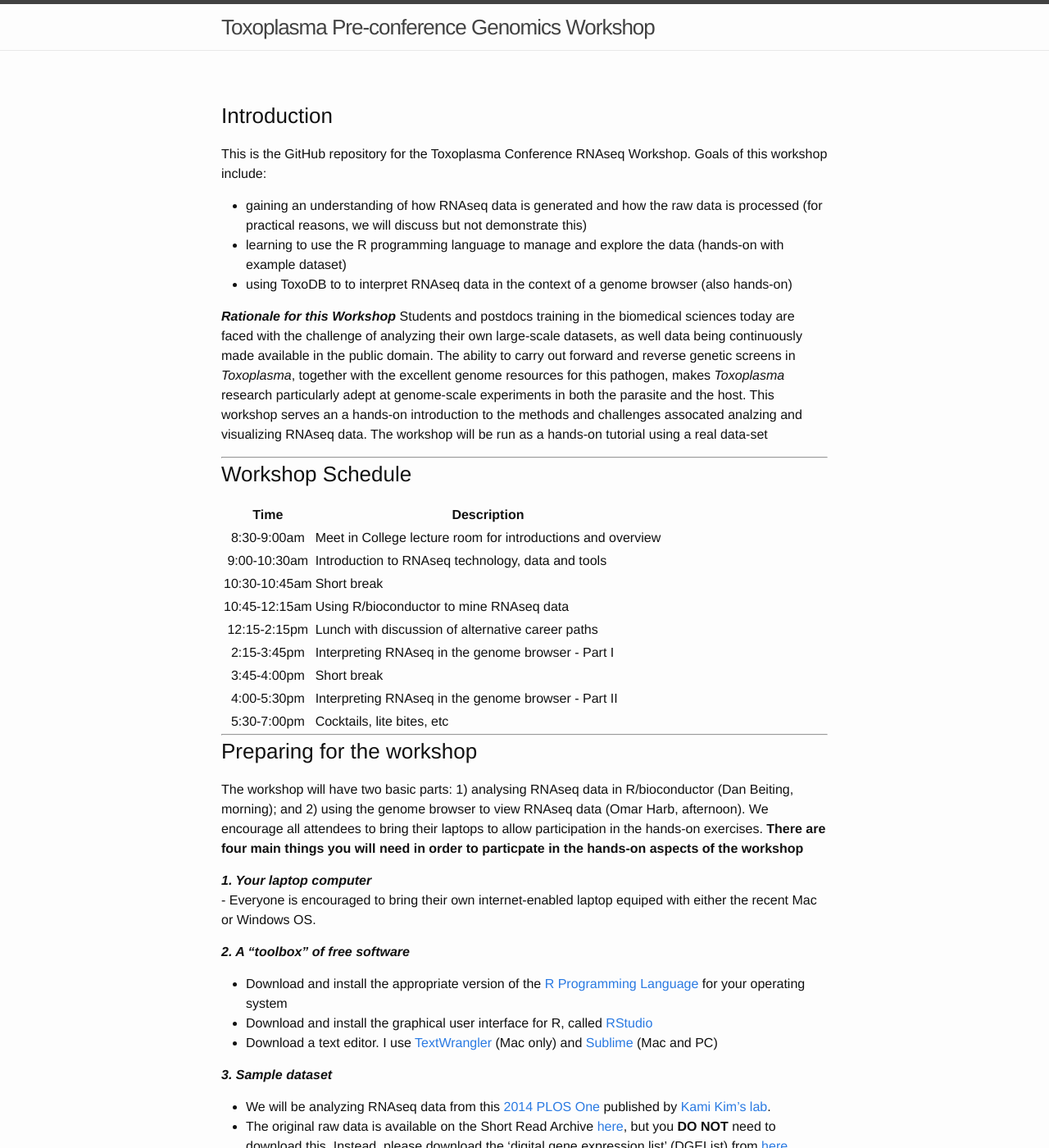
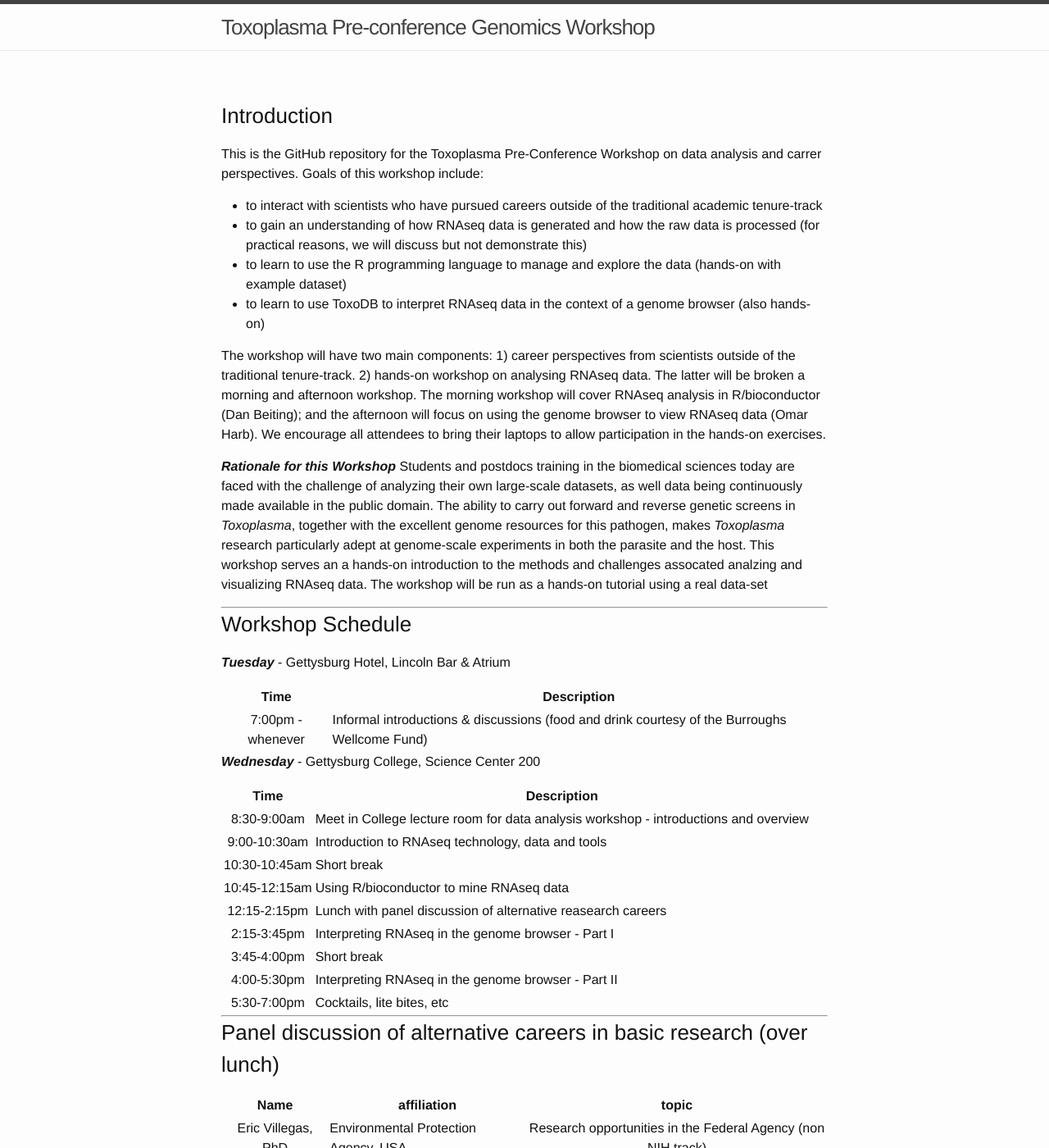
Before and after one commit to ToxoGenomicsWorkshop/ToxoGenomicsWorkshop.github.io, a Jekyll site: the page built from index.md, in a window 1280 px wide and 1400 px high. Shown: the whole window at 82% size. Built offline with Jekyll 4.4.1, drawn with Linux system fonts in a browser that asks for light colours; some of the changed text lies outside the part shown.

Commit message:
updated site

```diff
--- a/index.md
+++ b/index.md
@@ -3,11 +3,14 @@ layout: page
 ---
 
 ### Introduction
-This is the GitHub repository for the Toxoplasma Conference RNAseq Workshop. Goals of this workshop include:
+This is the GitHub repository for the Toxoplasma Pre-Conference Workshop on data analysis and carrer perspectives. Goals of this workshop include:
 
-* gaining an understanding of how RNAseq data is generated and how the raw data is processed (for practical reasons, we will discuss but not demonstrate this)
-* learning to use the R programming language to manage and explore the data (hands-on with example dataset)
-* using ToxoDB to to interpret RNAseq data in the context of a genome browser (also hands-on)
+* to interact with scientists who have pursued careers outside of the traditional academic tenure-track
+* to gain an understanding of how RNAseq data is generated and how the raw data is processed (for practical reasons, we will discuss but not demonstrate this)
+* to learn to use the R programming language to manage and explore the data (hands-on with example dataset)
+* to learn to use ToxoDB to interpret RNAseq data in the context of a genome browser (also hands-on)
+
+The workshop will have two main components: 1) career perspectives from scientists outside of the traditional tenure-track.  2) hands-on workshop on analysing RNAseq data.  The latter will be broken a morning and afternoon workshop. The morning workshop will cover RNAseq analysis in R/bioconductor (Dan Beiting); and the afternoon will focus on using the genome browser to view RNAseq data (Omar Harb).  We encourage all attendees to bring their laptops to allow participation in the hands-on exercises.
 
 ***Rationale for this Workshop***  Students and postdocs training in the biomedical sciences today are faced with the challenge of analyzing their own large-scale datasets, as well data being continuously made available in the public domain.  The ability to carry out forward and reverse genetic screens in _Toxoplasma_, together with the excellent genome resources for this pathogen, makes _Toxoplasma_ research particularly adept at genome-scale experiments in both the parasite and the host.  This workshop serves an a hands-on introduction to the methods and challenges assocated analzing and visualizing RNAseq data.  The workshop will be run as a hands-on tutorial using a real data-set
 
@@ -17,13 +20,22 @@ This is the GitHub repository for the Toxoplasma Conference RNAseq Workshop. Goa
 
 ### Workshop Schedule
 
+***Tuesday*** - Gettysburg Hotel, Lincoln Bar & Atrium
+
 Time	|	Description	|
 :------:|---------|
-8:30-9:00am	|	Meet in College lecture room for introductions and overview
+7:00pm - whenever	|	Informal introductions & discussions (food and drink courtesy of the Burroughs Wellcome Fund)
+
+
+***Wednesday*** - Gettysburg College, Science Center 200
+
+Time	|	Description	|
+:------:|---------|
+8:30-9:00am	|	Meet in College lecture room for data analysis workshop - introductions and overview
 9:00-10:30am	|	Introduction to RNAseq technology, data and tools
 10:30-10:45am	|	Short break
 10:45-12:15am	|	Using R/bioconductor to mine RNAseq data
-12:15-2:15pm	|	Lunch with discussion of alternative career paths
+12:15-2:15pm	|	Lunch with panel discussion of alternative reasearch careers
 2:15-3:45pm	|	Interpreting RNAseq in the genome browser - Part I
 3:45-4:00pm	|	Short break
 4:00-5:30pm |	Interpreting RNAseq in the genome browser - Part II
@@ -33,9 +45,22 @@ Time	|	Description	|
 ----
 
 
-### Preparing for the workshop
+### Panel discussion of alternative careers in basic research (over lunch)
 
-The workshop will have two basic parts: 1) analysing RNAseq data in R/bioconductor (Dan Beiting, morning); and 2) using the genome browser to view RNAseq data (Omar Harb, afternoon).  We encourage all attendees to bring their laptops to allow participation in the hands-on exercises.  **There are four main things you will need in order to particpate in the hands-on aspects of the workshop**
+Name	|	affiliation	|	topic	|
+:------:|---------|:------:
+Eric Villegas, PhD	|	Environmental Protection Agency, USA 	|	Research opportunities in the Federal Agency (non NIH track)
+Robert Donald, PhD	|	Pfizer	|	Commercial R&D careers
+Omar Harb, PhD	|	UPenn	|	Alternative academic careers
+Dan Beiting, PhD	|	UPenn	|	Research-track academic careers
+
+
+----
+
+
+### Preparing for the data analysis workshop
+
+**There are four main things you will need in order to particpate in the hands-on aspects of the workshop**
 
 ***1. Your laptop computer***<br/> - Everyone is encouraged to bring their own internet-enabled laptop equiped with either the recent Mac or Windows OS.
 
@@ -71,12 +96,12 @@ __Although it is beyond the scope of the current workshop, there are a number of
 
 ### Lecture Slides
 
-After the workshop is over, you'll be able to access the lecture slides for Dan's portion [here](materials/ToxoRNAseqWorkshop.pdf) and Omar's portion [here](materials/ToxoRNAseqWorkshop.pdf).
+After the workshop is over, you'll be able to access the lecture slides for the [panel discussion of alternative careers](), as well as for the data analysis workshop: Dan's slides [here](materials/ToxoRNAseqWorkshop.pdf) and Omar's portion [here](materials/ToxoRNAseqWorkshop.pdf).
 
 ----
 
 
-### Optional Reading
+### Optional Reading for data analysis
 
 * **Introductory Statistics with R** by Peter Dalgaard [ [pdf](http://www.academia.dk/BiologiskAntropologi/Epidemiologi/PDF/Introductory_Statistics_with_R__2nd_ed.pdf), [Amazon](http://www.amazon.com/Introductory-Statistics-R-Computing/dp/0387954759) ]
 * **The Art of R programming** by Norman Matloff [ [pdf](http://www.google.com/url?sa=t&rct=j&q=&esrc=s&source=web&cd=1&ved=0CCAQFjAA&url=http%3A%2F%2Fsens.tistory.com%2Fattachment%2Fcfile8.uf%402375DC3D515423F9110CA1.pdf&ei=E-8FVO6dAYmnggSttoD4Bg&usg=AFQjCNE1UmWRG3i9ugNDSXN2WjRSTkkUjA&sig2=U958L8LG42vuhHdPKKBHHw&bvm=bv.74115972,d.eXY), [Amazon](http://www.amazon.com/Art-Programming-Statistical-Software-Design/dp/1593273843/ref=sr_1_1?s=books&ie=UTF8&qid=1409674972&sr=1-1&keywords=the+art+of+r+programming) ]
```
Also changed, not shown: materials/design.txt (added, +19 -0 lines), 2 other files.
